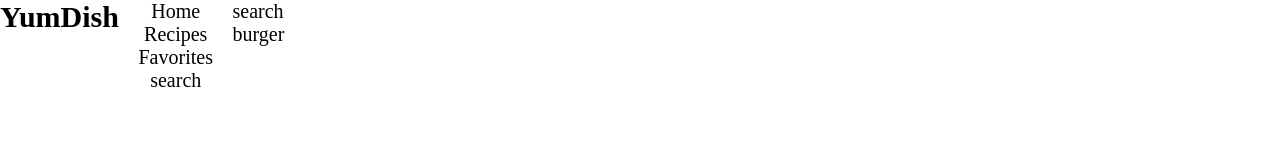
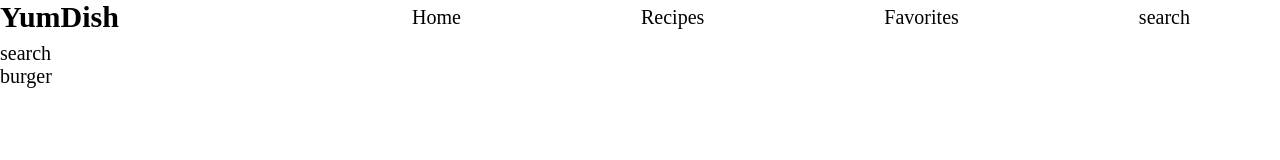
Before and after one commit to KorneliaAL/cooking-recipes-website, a plain HTML site: page index.html in a window 1280 px wide. Drawn offline with Linux system fonts and the light colour scheme.

Commit message:
Implemented grid system in header

```diff
--- a/index.html
+++ b/index.html
@@ -8,10 +8,10 @@
 		<title>Recipes</title>
 	</head>
 	<body>
-		<header>
-			<nav class="grid main-navigation">
-				<h1>YumDish</h1>
-				<ul class="main-navigation__links-list">
+		<header class="grid ">
+			<nav class="grid grid__column--12 main-navigation">
+				<h1 class="grid__column--3">YumDish</h1>
+				<ul class="main-navigation__links-list grid__column--9">
 					<li>
 						<a href="#" class="main-navigation__link">Home</a>
 					</li>
```
